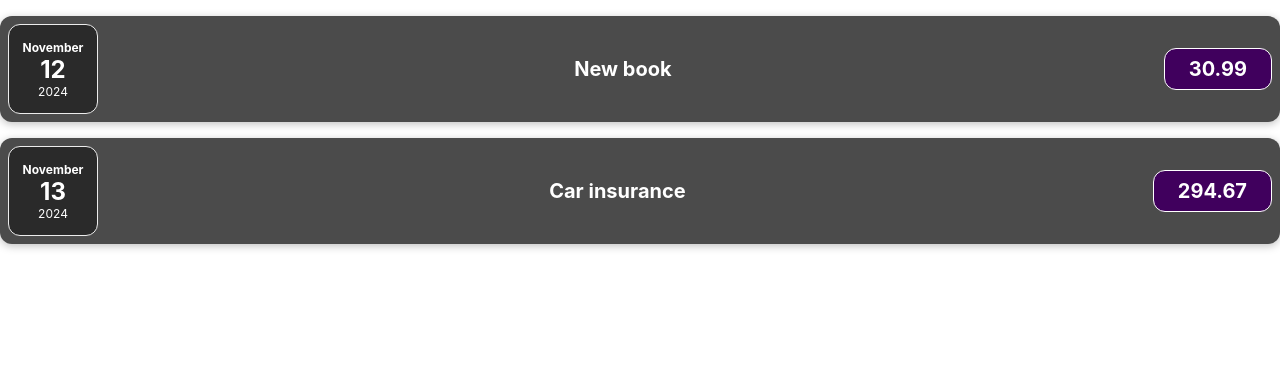
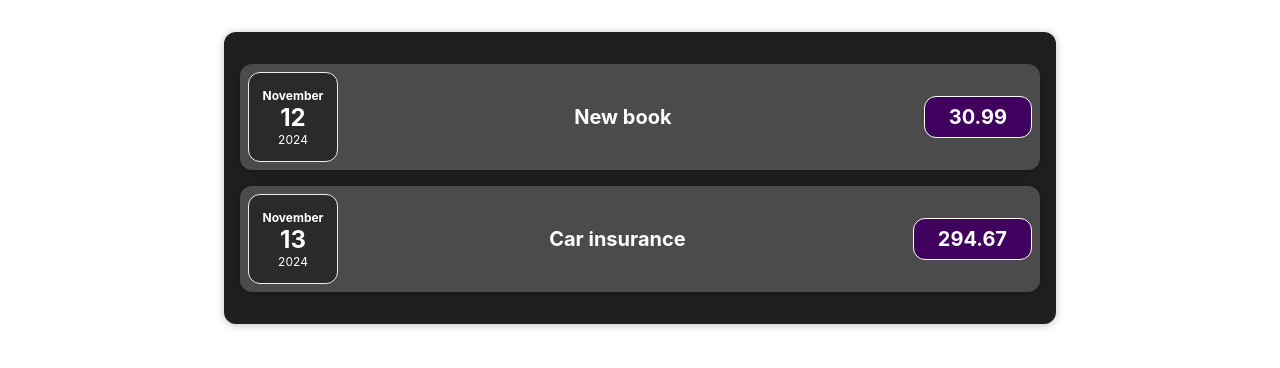
Before and after one commit to advendokt/expenses-react-1, a React (Create React App) app: page / in a window 1280 px wide. Shown: the top 368 px of the page. Built offline with nearby package versions, Linux system fonts and the light colour scheme.

Commit message:
Start made a card

```diff
--- /dev/null
+++ b/src/components/Card.js
@@ -0,0 +1 @@
+import car
--- /dev/null
+++ b/src/components/Expenses.css
@@ -0,0 +1,9 @@
+.expenses {
+    padding: 1rem;
+    background-color: rgb(31, 31, 31);
+    margin: 2rem auto;
+    width: 50rem;
+    max-width: 95%;
+    border-radius: 12px;
+    box-shadow: 0 1px 8px rgba(0, 0, 0, 0.25);
+}
--- a/src/components/Expenses.js
+++ b/src/components/Expenses.js
@@ -1,5 +1,5 @@
 import ExpensesItem from './ExpenseItem';
-
+import './Expenses.css';
 const Expenses = (props) => {
   return (
     <div className="expenses">
```
